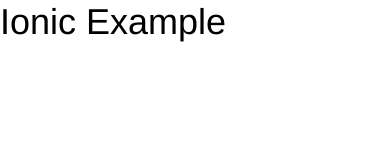
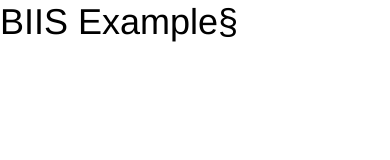
Before and after one commit to ditjhaba/ionicTodoApp, a website: page www/index.html in a window 390 px wide. Drawn offline with Linux system fonts and the light colour scheme; some packages are replaced by stand-ins of ours; files that its build step writes are made by us from their sources.

Commit message:
[DJ] testing commit

```diff
--- a/package.json
+++ b/package.json
@@ -22,6 +22,7 @@
     "com.ionic.keyboard"
   ],
   "cordovaPlatforms": [
-    "android"
+    "android",
+    "ios"
   ]
 }
--- a/www/index.html
+++ b/www/index.html
@@ -24,7 +24,7 @@
 
     <ion-pane>
       <ion-header-bar class="bar-stable">
-        <h1 class="title">Ionic Example</h1>
+        <h1 class="title">BIIS Example§</h1>
       </ion-header-bar>
       <ion-view>
       </ion-view>
```
Also changed, not shown: config.xml (+32 -0 lines).
